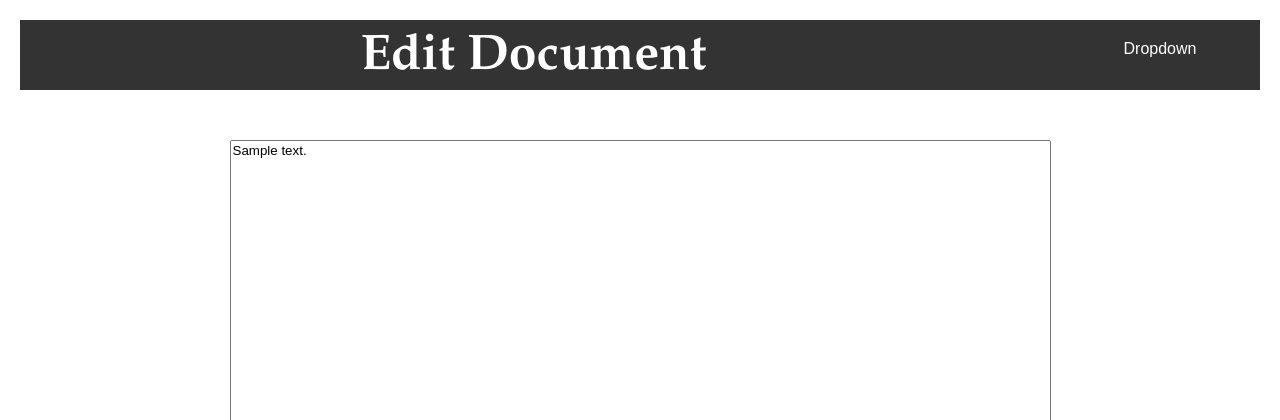
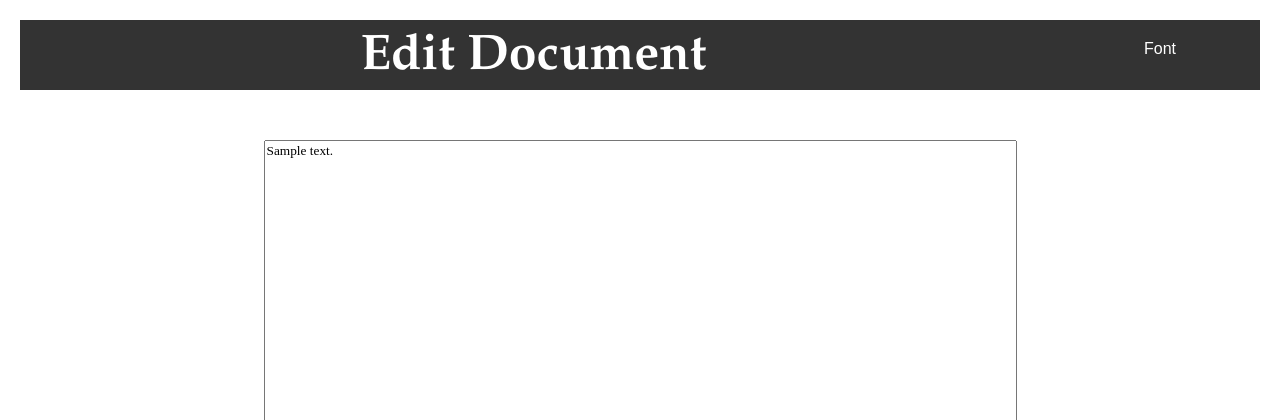
Before and after one commit to FilipK19/RS-Projekt, a FastAPI app: template templates/edit2.html in a window 1280 px wide. Shown: the top 420 px of the page. Run offline with FastAPI, Linux system fonts and the light colour scheme; the template is opened without the code that fills it: most values are stand-ins (such as "Sample title", 1, 10 or a date in 2020).

Commit message:
dodao promjenu fonta

```diff
--- a/create.py
+++ b/create.py
@@ -5,7 +5,7 @@ from fastapi.middleware.cors import CORSMiddleware
 app = FastAPI()
 
 client = MongoClient("mongodb+srv://admin:admin123@cluster0.1cbo1.mongodb.net/")
-mydb = client["test5"]
+mydb = client["test6"]
 collection = mydb["Documents"]
 
 # Set up CORS middleware
@@ -23,7 +23,7 @@ app.add_middleware(
 
 
 @app.post("/create_document/")
-async def create_document(name: str = Form(...), description: str = Form(...), content: str = Form(default='')):
-    document = {"name": name, "description": description, "content": content}
+async def create_document(name: str = Form(...), description: str = Form(...), content: str = Form(default=''), font: str = Form(default='Calibri')):
+    document = {"name": name, "description": description, "content": content, "font":font}
     collection.insert_one(document)
     return {"status": "Document created successfully"}, 200
--- a/edit.py
+++ b/edit.py
@@ -6,7 +6,7 @@ from fastapi.middleware.cors import CORSMiddleware
 app = FastAPI()
 
 client = MongoClient("mongodb+srv://admin:admin123@cluster0.1cbo1.mongodb.net/")
-mydb = client["test5"]
+mydb = client["test6"]
 collection = mydb["Documents"]
 
 
@@ -25,9 +25,9 @@ app.add_middleware(
 
 
 @app.post("/update_document/{document_id}")
-async def update_document(document_id: str, content: str = Form(...)):
+async def update_document(document_id: str, content: str = Form(...), font: str = Form(...)):
     document_id_obj = ObjectId(document_id)
-    collection.update_one({"_id": document_id_obj}, {"$set": {"content": content}})
+    collection.update_one({"_id": document_id_obj}, {"$set": {"content": content, "font":font}})
     return {"status": "Document updated successfully"}, 200
 
 @app.delete("/delete/{document_id}")
--- a/main.py
+++ b/main.py
@@ -158,7 +158,7 @@ async def home(request: Request):
 
 #Create document
 client2 = MongoClient("mongodb+srv://admin:admin123@cluster0.1cbo1.mongodb.net/")
-mydb = client2["test5"]
+mydb = client2["test6"]
 collection = mydb["Documents"]
 
 @app.get("/create", response_class=HTMLResponse)
@@ -172,7 +172,7 @@ async def create_form(request: Request):
 def get_document(document_id: str):
     document = collection.find_one({"_id": ObjectId(document_id)})
     if document:
-        return {"name": document["name"], "description": document["description"], "content": document["content"]}
+        return {"name": document["name"], "description": document["description"], "content": document["content"], "font":document["font"]}
     return None
 
 @app.get("/edit", response_class=HTMLResponse)
--- a/templates/edit2.html
+++ b/templates/edit2.html
@@ -75,16 +75,25 @@
         .dropdown.show-dropdown .dropdown-content {
             display: block;
         }
+        .dropbtn1 {
+            font-family: "Arial", sans-serif;
+        }
+        .dropbtn2 {
+            font-family: "Times New Roman", serif;
+        }
+        .dropbtn3 {
+            font-family: "Verdana", sans-serif;
+        }
     </style>
 </head>
 <body>
     <nav>
         <div class="dropdown" id="myDropdown">
-            <button class="dropbtn" onclick="toggleDropdown()">Dropdown</button>
+            <button class="dropbtn dropbtn1" onclick="toggleDropdown()">Font</button>
             <div class="dropdown-content">
-                <a href="#">Item 1</a>
-                <a href="#">Item 2</a>
-                <a href="#">Item 3</a>
+                <a href="#" onclick="changeFont('Arial', this)">Arial</a>
+                <a href="#" onclick="changeFont('Times New Roman', this)">Times New Roman</a>
+                <a href="#" onclick="changeFont('Verdana', this)">Verdana</a>
             </div>
             <h1 class="dropdown-center">Edit Document</h1>
         </div>
@@ -93,15 +102,19 @@
 
     <form id="updateForm" action="http://127.0.0.1:8002/update_document/{{ document_id }}" method="post">
         <textarea name="content" id="content" rows="50" cols="100" required>{{ document.content }}</textarea>
+        <input type="hidden" name="font" id="selectedFont" value="{{ document.font }}">
         <p></p>
         <button type="button" onclick="updateDocument()">Update Document</button>
     </form>
 
     <script>
         function updateDocument() {
+            var form = document.getElementById('updateForm');
+            var formData = new FormData(form);
+
             fetch('http://127.0.0.1:8002/update_document/{{ document_id }}', {
                 method: 'POST',
-                body: new FormData(document.getElementById('updateForm')),
+                body: formData,
             })
             .then(response => {
                 if (response.ok) {
@@ -115,23 +128,27 @@
                 console.error('Error:', error);
             });
         }
+
         function toggleDropdown() {
             var dropdown = document.getElementById("myDropdown");
             dropdown.classList.toggle("show-dropdown");
         }
+        function changeFont(font, element) {
+            var dropdownItems = document.querySelectorAll('.dropdown-content a');
+            dropdownItems.forEach(item => item.classList.remove('active'));
+            element.classList.add('active');
 
-        // Close the dropdown if the user clicks outside of it
-        window.onclick = function(event) {
-            if (!event.target.matches('.dropbtn')) {
-                var dropdowns = document.getElementsByClassName("dropdown-content");
-                for (var i = 0; i < dropdowns.length; i++) {
-                    var openDropdown = dropdowns[i];
-                    if (openDropdown.classList.contains('show-dropdown')) {
-                        openDropdown.classList.remove('show-dropdown');
-                    }
-                }
-            }
-        }
+            document.getElementById("content").style.fontFamily = font;
+
+            document.getElementById("selectedFont").value = font;
+
+            toggleDropdown();
+}
+        document.addEventListener("DOMContentLoaded", function() {
+            var fontFromDatabase = "{{ document.font }}";
+
+            document.getElementById("content").style.fontFamily = fontFromDatabase;
+        });
     </script>
 </body>
 </html>
```
